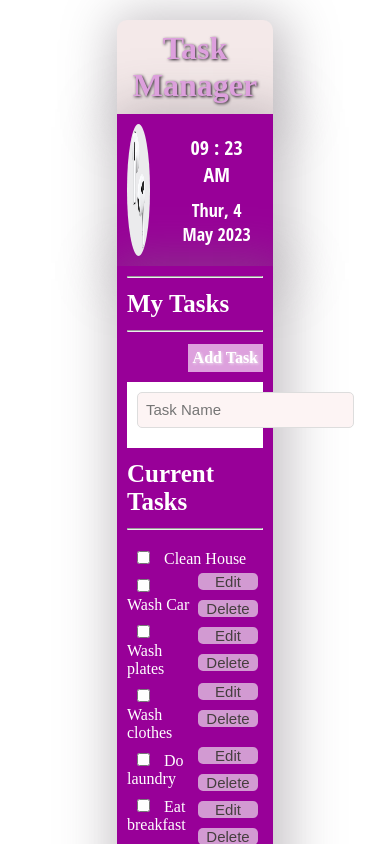
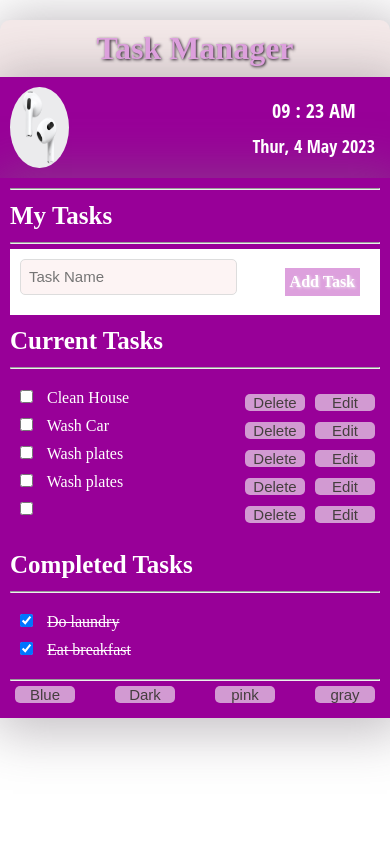
Before and after one commit to Temmy6710/TaskManager, a plain HTML site: page index.html in a window 390 px wide. Both pictures are taken after a click on the element "Add Task". Shown: the top 844 px of the page. Drawn offline with Linux system fonts and the light colour scheme.

Commit message:
Responsiveness

```diff
--- a/index.html
+++ b/index.html
@@ -22,7 +22,7 @@
         <div id="body">
             <div id="mytasks">
                 <hr><h2>My Tasks</h2><hr>
-                <div id="addtask">
+                <div id="addtask" onclick="add()">
                     <h4> Add Task</h4>
                 </div>
                 <div id="newentry">
@@ -33,7 +33,7 @@
             <div id="taskadded">
                 <h2>Current Tasks</h2>
                 <hr>
-                <ul id="taskincomplete" class="container">
+                <ul id="taskIncomplete" class="container">
                     <li id="test">
                         <input type="checkbox">
                         <label>Take mum shopping</label>
@@ -46,8 +46,8 @@
             <div id="completedtasks">
                 <h2>Completed Tasks</h2>
                 <hr>
-                <ul id="taskcomplete" class="container">
-                <li>
+                <ul id="taskComplete" class="container">
+                    <li id="done">
                         <!-- <input type="checkbox" checked>
                         <label>See the Doctor</label>
                         <input type="text">
--- a/taskmanager.css
+++ b/taskmanager.css
@@ -2,9 +2,9 @@
     margin: 0;
     padding: 0;
 }
-:root{
+/* :root{
     --primary_color: #ff4
-}
+} */
 h2{
     padding: 12px 0;
     font-size: 25px;
@@ -96,14 +96,14 @@ input[type="checkbox"]{
     text-shadow: 1px 1px 3px rgba(245, 245, 245, 0.831);
     cursor: pointer;
     position: absolute;
-    right: 0;
-    top: 68px;
+    right: 40px;
+    top: 80px;
 }
 .container{
     padding: 10px 0;
 }
 #newentry{
-    margin-top: 50px;
+    margin-top: 5px;
     background-color: white;
     color: black;
     padding: 10px;
@@ -112,7 +112,7 @@ input[type="checkbox"]{
     color: red;
     /* background-color: red; */
 }
-#test button{
+.container button{
     float: right;
 }
 #taskcomplete label{
@@ -135,3 +135,31 @@ input[type="checkbox"]{
     display: flex;
     justify-content: space-between;
 }
+@media (max-width:900px){
+#container{
+    width: 60%;
+}
+}
+@media (max-width:700px){
+    #container{
+        width: 70%;
+    }
+}
+@media (max-width:550px){
+    #container{
+        width: 80%;
+    }
+}
+@media (max-width:450px){
+    #container{
+        width: 100%;
+    }
+    #addtask{
+        right: 20px;
+    }
+}
+@media (max-width:300px){
+    #addtask{
+        right: 10px;
+    }
+    }
--- a/taskmanager.js
+++ b/taskmanager.js
@@ -35,59 +35,139 @@ function update(t) {
     }
 }
 Time();
-var Task = new Array("Clean House", "Wash Car", "Wash plates", "Wash clothes", "Do laundry","Eat breakfast");
-var task_container = document.getElementById('test');
-function updateUI(Task){
-    var task_content = '';
+// var Task = new Array("Clean House", "Wash Car", "Wash plates", "Wash clothes", "Do laundry","Eat breakfast");
+var Tasks = [
+    {
+        name: "Clean House",
+        status: "uncompleted",
+        color: "#ff0"
+    },
+    {
+        name: "Wash Car",
+        status: "uncompleted",
+        color: "#ff0"
+    },
+    {
+        name: "Wash plates",
+        status: "uncompleted",
+        color: "#ff0"
+    },
+    {
+        name: "Wash plates",
+        status: "uncompleted",
+        color: "#ff0"
+    },
+    {
+        name: "Do laundry",
+        status: "completed",
+        color: "#ff0"
+    },
+    {
+        name: "Eat breakfast",
+        status: "completed",
+        color: "#ff0"
+    },
+]
+var task_container_incomplete = document.getElementById('taskIncomplete');
+var task_container_complete = document.getElementById('taskComplete');
+function updateUI(){
+    var task_content_completed = '';
+    var task_content_uncompleted = '';
     var i=0;
-    for (i in Task){
-        // console.log(Task[i]);
-        // var item = "<div>" + Task[1] + "</div>"
-        task_content = task_content + `<li id="test${i}">
-                                                <input type="checkbox">
-                                                <label id='label${i}'>${Task[i]}</label>
-                                                <input type="text" id='text${i}' style="display: none">
-                                                <button id="edit${i}" onclick="edit_element(${i})">Edit</button>
-                                                <button id="delete${i}" onclick="delete_element(${i})">Delete</button>
-                                        </li>`;
-        console.log(task_content);
+    for (i in Tasks){
+        if(Tasks[i].status == 'uncompleted'){
+            task_content_uncompleted = task_content_uncompleted + `<li id="test${i}">
+                                                                        <input type="checkbox" id ='checkbox${i}' onclick = 'complete(${i})'>
+                                                                        <label id='label${i}'>${Tasks[i].name}</label>
+                                                                        <input type="text" id='text${i}' style="display: none">
+                                                                        <button id="edit${i}" onclick="edit_element(${i})">Edit</button>
+                                                                        <button id="delete${i}" onclick="delete_element(${i})">Delete</button>
+                                                                    </li>`;
+        }else{
+            task_content_completed = task_content_completed + `<li id="test${i}">
+                                                                    <input type="checkbox" id ='checkbox${i}' onclick = 'complete(${i})' checked>
+                                                                    <label id='label${i}'><s>${Tasks[i].name}</s></label>
+                                                                    <input type="text" id='text${i}' style="display: none">
+                                                                </li>`;
+        }
+        // console.log(task_content);
     }
-    task_container.innerHTML = task_content;
-    console.log(task_container);
-    return(task_content)
+    task_container_incomplete.innerHTML = task_content_uncompleted;
+    task_container_complete.innerHTML = task_content_completed;
 }
-updateUI(Task)
-
-
+updateUI();
 function delete_element(i){
-    // console.log(test)
-    var del = document.getElementById('test'+i);
-    console.log(del)
-    del =  del.innerHTML = '';
-    console.log(del)
-
+    delete Tasks[i];
+    console.log(Tasks[i])
+    updateUI();
     // console.log(test[i])
 }
 
-editing = true;
+var currentlyEditing = {
+    input: 0,
+    contentLabel: 0
+}
+console.log(currentlyEditing)
+editing = false;
+function add(){
+    var newEntry = document.getElementById('tasktext').value
+    class newobj{
+        constructor(name,status,color){
+            this.name = name;
+            this.status = status;
+            this.color = color;
+        }
+    }
+    let newobj1 = new newobj(newEntry, 'uncompleted', '#ff0')
+    console.log(newobj1);
+    Tasks.push(newobj1);
+    updateUI();
+}
+var trying = document.getElementById('tasktext')
+trying.addEventListener('keypress',function(event){
+    if (event.key ==="Enter"){
+        add()
+    }
+})
 function edit_element(i){
     var label = document.getElementById('label'+i);
-    var edit = document.getElementById('text'+i);
-    // event with enter
-    if(editing == true){
-        edit.style.display = 'inline-block';
+    var text = document.getElementById('text'+i);
+    currentlyEditing.input = text
+    currentlyEditing.contentLabel =  label
+    console.log( currentlyEditing.contentLabel)
+    if(editing == false){
+        text.style.display = 'inline-block';
         label.style.display = 'none';
-        edit.value = label.innerText;
+        text.value = label.innerText;
+        editing = true;
+        // console.log(editing)
+        // console.log(text)
+    }else{
+        text.style.display = 'none';
+        label.style.display = 'inline-block';
+        label.innerText = text.value;
         editing = false;
-        console.log(editing)
-        console.log(edit)
+        // console.log(text.value)
+    }
+}
+addEventListener("keypress", function(event){
+    if (event.key ==="Enter" && editing == true){
+        console.log('working')
+        // // event.preventDefault();
+        currentlyEditing.contentLabel.innerText = currentlyEditing.input.value;
+        currentlyEditing.input.style.display = 'none';
+        currentlyEditing.contentLabel.style.display = 'inline-block';
+        editing = false;
+    }
+})
+function complete(i){
+    if (Tasks[i].status == 'uncompleted'){
+        Tasks[i].status = 'completed';
     }else{
-        edit.style.display = 'none';
-        label.style.display = 'inline-block';
-        label.innerText = edit.value;
-        editing = true;
-        console.log(edit.value)
+        Tasks[i].status = 'uncompleted';
     }
+    updateUI();
+    console.log(Tasks[i]);
 }
 
 var title = document.getElementById("title");
```
Lines whose indentation alone changed are shown as unchanged.
